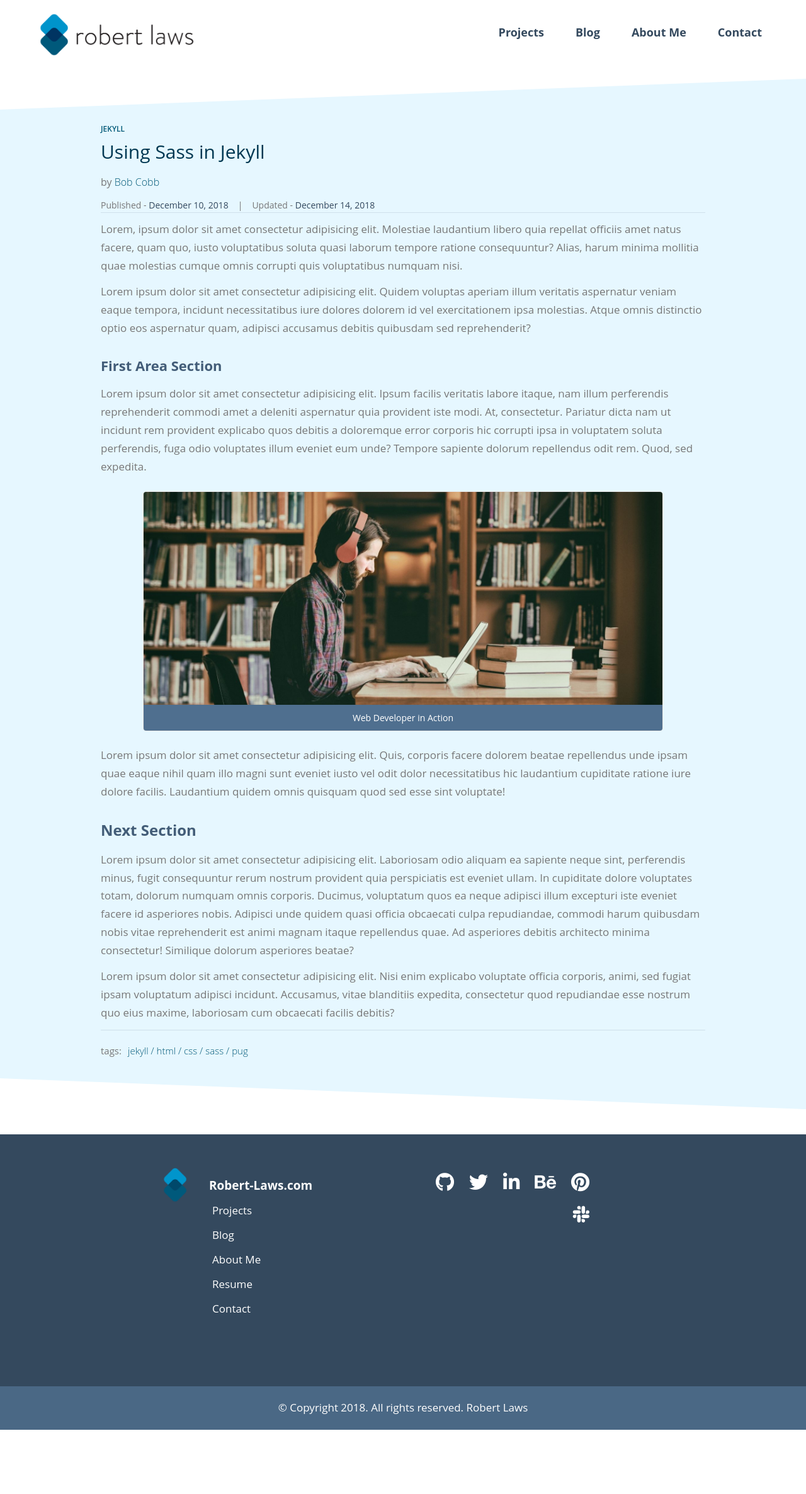
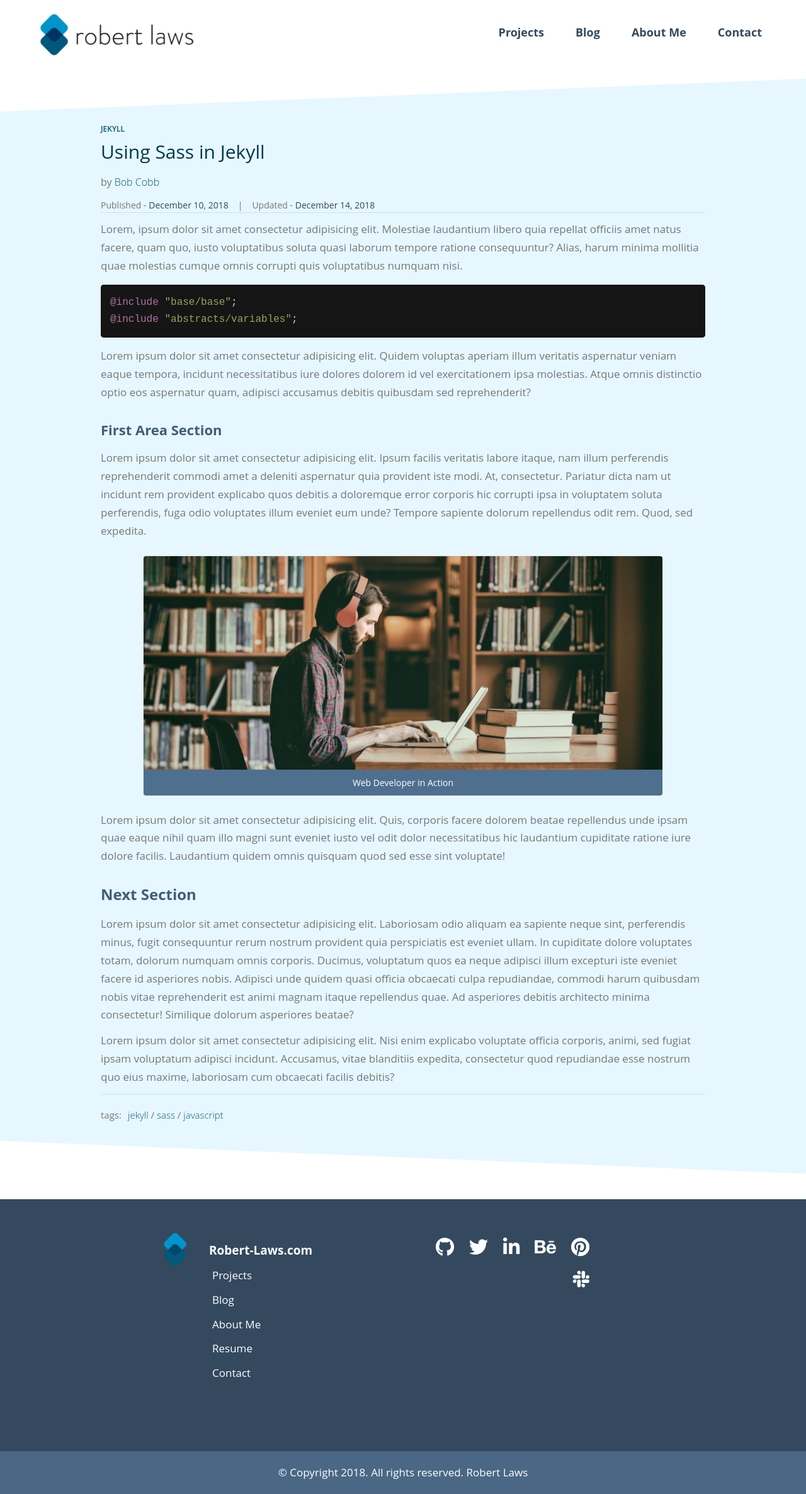
Before and after one commit to robert-laws/jekyll-review-october-2018, a Jekyll site: the page built from my_collections/_posts/2018-12-14-using-sass-in-jekyll.md, in a window 1280 px wide. Shown: the whole page at 63% size. Built offline with Jekyll 4.4.1, drawn with Linux system fonts in a browser that asks for light colours; nearby versions of some CDN libraries; before the commit the page ends 2270 px from its top, so only the background shows below that.

Commit message:
add support for tags on post page

````diff
--- a/_layouts/post.html
+++ b/_layouts/post.html
@@ -23,11 +23,15 @@ layout: default
       <footer class="blog-post__tags">
         <p>tags:</p>
         <ul>
-          <li><a href="#">jekyll / </a></li>
-          <li><a href="#">html / </a></li>
-          <li><a href="#">css / </a></li>
-          <li><a href="#">sass / </a></li>
-          <li><a href="#">pug</a></li>
+        {% for tag in page.tags %}
+          <li>
+            {% if forloop.last == true %}
+              <a href="{{site.baseurl}}/tags/{{tag}}/">{{tag}}</a>
+            {% else %}
+              <a href="{{site.baseurl}}/tags/{{tag}}/">{{tag}}</a> /
+            {% endif %}
+          </li>
+        {% endfor %}
         </ul>
       </footer>
     </div>
--- a/_sass/layouts/pages/_blog-post.scss
+++ b/_sass/layouts/pages/_blog-post.scss
@@ -173,6 +173,15 @@
           padding: 0.9rem 1rem 0.8rem;
           margin-top: -5px;
         }
+
+        &.highlight {
+          display: block;
+          text-align: left;
+          margin: 15px 0;
+          width: 100%;
+          border: none;
+          border-radius: 0.5rem;
+        }
       }
     }
 
--- a/assets/css/syntax.css
+++ b/assets/css/syntax.css
@@ -1,210 +1,7 @@
 .highlight table td { padding: 5px; }
 .highlight table pre { margin: 0; }
-/* .highlight .cm {
-  color: #999988;
-  font-style: italic;
-}
-.highlight .cp {
-  color: #999999;
-  font-weight: bold;
-}
-.highlight .c1 {
-  color: #999988;
-  font-style: italic;
-}
-.highlight .cs {
-  color: #999999;
-  font-weight: bold;
-  font-style: italic;
-}
-.highlight .c, .highlight .cd {
-  color: #999988;
-  font-style: italic;
-}
-.highlight .err {
-  color: #a61717;
-  background-color: #e3d2d2;
-}
-.highlight .gd {
-  color: #000000;
-  background-color: #ffdddd;
-}
-.highlight .ge {
-  color: #000000;
-  font-style: italic;
-}
-.highlight .gr {
-  color: #aa0000;
-}
-.highlight .gh {
-  color: #999999;
-}
-.highlight .gi {
-  color: #000000;
-  background-color: #ddffdd;
-}
-.highlight .go {
-  color: #888888;
-}
-.highlight .gp {
-  color: #555555;
-}
-.highlight .gs {
-  font-weight: bold;
-}
-.highlight .gu {
-  color: #aaaaaa;
-}
-.highlight .gt {
-  color: #aa0000;
-}
-.highlight .kc {
-  color: #000000;
-  font-weight: bold;
-}
-.highlight .kd {
-  color: #000000;
-  font-weight: bold;
-}
-.highlight .kn {
-  color: #000000;
-  font-weight: bold;
-}
-.highlight .kp {
-  color: #000000;
-  font-weight: bold;
-}
-.highlight .kr {
-  color: #000000;
-  font-weight: bold;
-}
-.highlight .kt {
-  color: #445588;
-  font-weight: bold;
-}
-.highlight .k, .highlight .kv {
-  color: #000000;
-  font-weight: bold;
-}
-.highlight .mf {
-  color: #009999;
-}
-.highlight .mh {
-  color: #009999;
-}
-.highlight .il {
-  color: #009999;
-}
-.highlight .mi {
-  color: #009999;
-}
-.highlight .mo {
-  color: #009999;
-}
-.highlight .m, .highlight .mb, .highlight .mx {
-  color: #009999;
-}
-.highlight .sb {
-  color: #d14;
-}
-.highlight .sc {
-  color: #d14;
-}
-.highlight .sd {
-  color: #d14;
-}
-.highlight .s2 {
-  color: #d14;
-}
-.highlight .se {
-  color: #d14;
-}
-.highlight .sh {
-  color: #d14;
-}
-.highlight .si {
-  color: #d14;
-}
-.highlight .sx {
-  color: #d14;
-}
-.highlight .sr {
-  color: #009926;
-}
-.highlight .s1 {
-  color: #d14;
-}
-.highlight .ss {
-  color: #990073;
-}
-.highlight .s {
-  color: #d14;
-}
-.highlight .na {
-  color: #008080;
-}
-.highlight .bp {
-  color: #999999;
-}
-.highlight .nb {
-  color: #0086B3;
-}
-.highlight .nc {
-  color: #445588;
-  font-weight: bold;
-}
-.highlight .no {
-  color: #008080;
-}
-.highlight .nd {
-  color: #3c5d5d;
-  font-weight: bold;
-}
-.highlight .ni {
-  color: #800080;
-}
-.highlight .ne {
-  color: #990000;
-  font-weight: bold;
-}
-.highlight .nf {
-  color: #990000;
-  font-weight: bold;
-}
-.highlight .nl {
-  color: #990000;
-  font-weight: bold;
-}
-.highlight .nn {
-  color: #555555;
-}
-.highlight .nt {
-  color: #000080;
-}
-.highlight .vc {
-  color: #008080;
-}
-.highlight .vg {
-  color: #008080;
-}
-.highlight .vi {
-  color: #008080;
-}
-.highlight .nv {
-  color: #008080;
-}
-.highlight .ow {
-  color: #000000;
-  font-weight: bold;
-}
-.highlight .o {
-  color: #000000;
-  font-weight: bold;
-}
-.highlight .w {
-  color: #bbbbbb;
-} */
 .highlight {
+  font-size: 1.6rem;
   border-radius: 5px;
 }
 
@@ -213,7 +10,6 @@ pre.highlight, figure.highlight {
   padding: 15px 15px;
   margin: 15px 0;
 }
-
 
 .highlight table td { padding: 5px; }
 .highlight table pre { margin: 0; }
--- a/my_collections/_posts/2018-12-14-using-sass-in-jekyll.md
+++ b/my_collections/_posts/2018-12-14-using-sass-in-jekyll.md
@@ -3,10 +3,16 @@ title: Using Sass in Jekyll
 author: Bob Cobb
 date: 2018-12-10 14:41:23
 date_updated: 2018-12-14 14:41:23
-tags: [jekyll, sass]
+categories: [jekyll]
+tags: [jekyll, sass, javascript]
 post-image: stock-2.jpg
 ---
 Lorem, ipsum dolor sit amet consectetur adipisicing elit. Molestiae laudantium libero quia repellat officiis amet natus facere, quam quo, iusto voluptatibus soluta quasi laborum tempore ratione consequuntur? <!-- more -->Alias, harum minima mollitia quae molestias cumque omnis corrupti quis voluptatibus numquam nisi.
+
+```sass
+@include "base/base";
+@include "abstracts/variables";
+```
 
 Lorem ipsum dolor sit amet consectetur adipisicing elit. Quidem voluptas aperiam illum veritatis aspernatur veniam eaque tempora, incidunt necessitatibus iure dolores dolorem id vel exercitationem ipsa molestias. Atque omnis distinctio optio eos aspernatur quam, adipisci accusamus debitis quibusdam sed reprehenderit?
 
````
Also changed, not shown: _layouts/tagpage.html (added, +14 -0 lines), tags/jekyll.md (added, +7 -0 lines).
